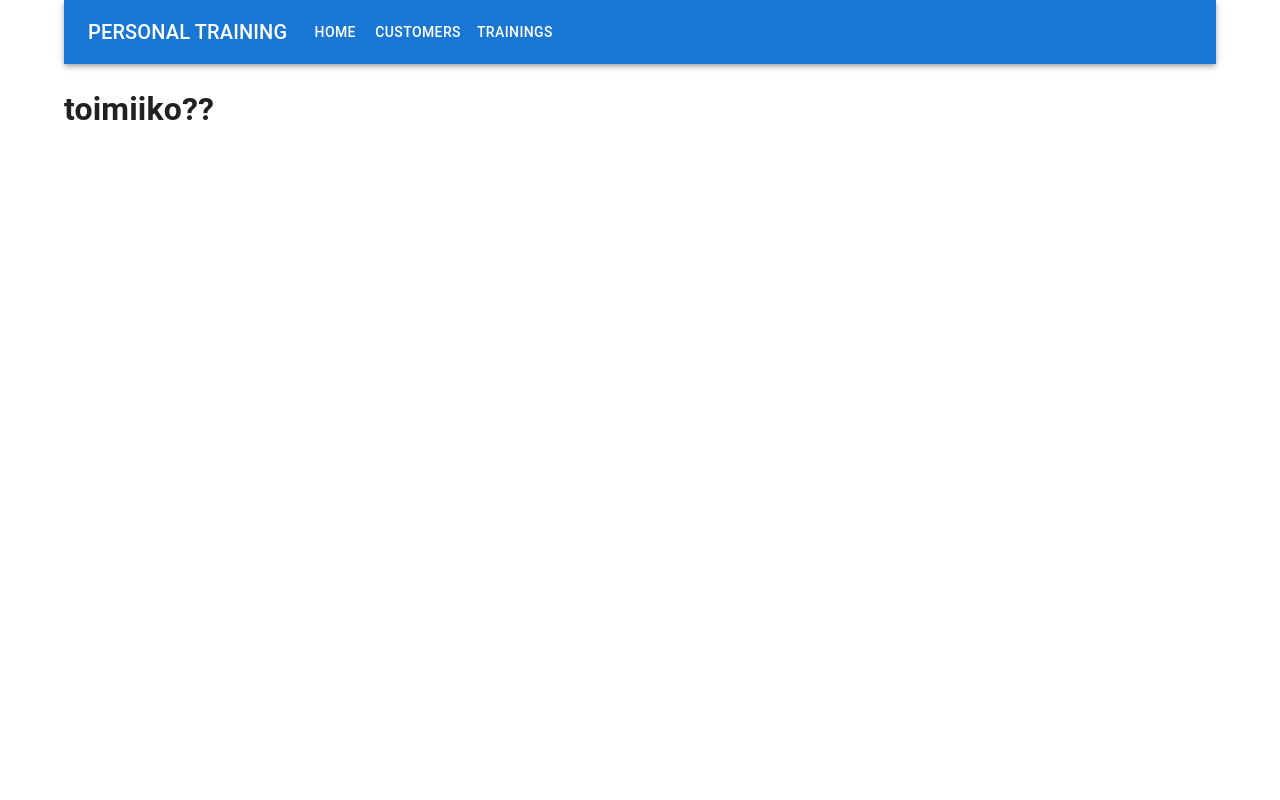
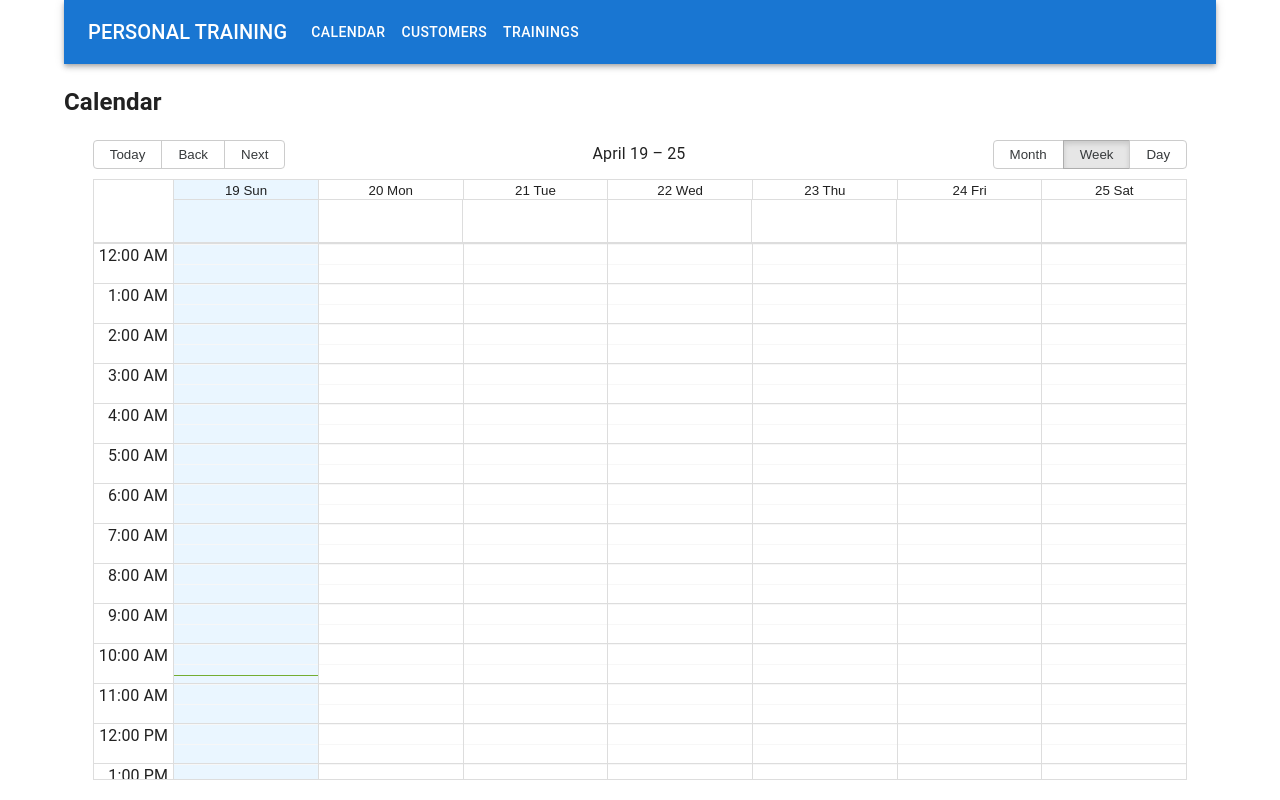
Before and after one commit to lottavahe/personaltrainer, a React (Vite) app: page / in a window 1280 px wide. Built offline with nearby package versions, Linux system fonts and the light colour scheme; no server answers.

Commit message:
yritän saada reactin big calendar toimimaan

```diff
--- a/package.json
+++ b/package.json
@@ -17,7 +17,9 @@
     "@mui/x-data-grid": "^9.0.2",
     "date-fns": "^4.1.0",
     "dayjs": "^1.11.20",
+    "moment": "^2.30.1",
     "react": "^19.2.4",
+    "react-big-calendar": "^1.19.4",
     "react-dom": "^19.2.4",
     "react-router-dom": "^7.14.0"
   },
@@ -25,6 +27,7 @@
     "@eslint/js": "^9.39.4",
     "@types/node": "^24.12.0",
     "@types/react": "^19.2.14",
+    "@types/react-big-calendar": "^1.16.3",
     "@types/react-dom": "^19.2.3",
     "@vitejs/plugin-react": "^6.0.1",
     "eslint": "^9.39.4",
--- a/src/App.tsx
+++ b/src/App.tsx
@@ -17,7 +17,7 @@ function App() {
               PERSONAL TRAINING{" "}
             </Typography>
             <Button color="inherit" component={Link} to="/">
-              Home
+              Calendar
             </Button>
             <Button color="inherit" component={Link} to="/customers">
               Customers
--- /dev/null
+++ b/src/components/TrainingCalendar.tsx
@@ -0,0 +1,43 @@
+import { useEffect, useState } from "react";
+import { Calendar, dayjsLocalizer } from "react-big-calendar";
+import dayjs from "dayjs";
+import "react-big-calendar/lib/css/react-big-calendar.css";
+import { fetchTrainings } from "../api";
+import type { Training } from "../types";
+
+//käytin näitä nettisivuja apuna https://www.npmjs.com/package/react-big-calendar
+// https://github.com/arecvlohe/rbc-starter
+
+const localizer = dayjsLocalizer(dayjs);
+
+function TrainingCalendar() {
+  const [trainings, setTrainings] = useState<Training[]>([]);
+
+  useEffect(() => {
+    fetchTrainings()
+      .then((data) => setTrainings(data))
+      .catch((error) => console.error(error));
+  }, []);
+
+  const events = trainings.map((training) => ({
+    id: training.id,
+    title: training.activity + " / " + training.customer.firstname + " " + training.customer.lastname,
+    start: new Date(training.date),
+    end: new Date(new Date(training.date).getTime() + training.duration * 60000),
+  }));
+
+  return (
+    <div style={{ height: "80vh", width: "95%", margin: "auto" }}>
+      <Calendar
+        localizer={localizer}
+        events={events}
+        startAccessor="start"
+        endAccessor="end"
+        defaultView="week"
+        views={["month", "week", "day"]}
+      />
+    </div>
+  );
+}
+
+export default TrainingCalendar;
--- a/src/main.tsx
+++ b/src/main.tsx
@@ -2,7 +2,7 @@ import { StrictMode } from 'react'
 import { createRoot } from 'react-dom/client'
 import App from './App.tsx'
 import { createBrowserRouter, RouterProvider } from 'react-router-dom'
-import HomePage from './pages/HomePage.tsx'
+import CalendarPage from './pages/CalendarPage.tsx'
 import CustomersPage from './pages/CustomersPage.tsx'
 import TrainingsPage from './pages/TrainingsPage.tsx'
 
@@ -15,7 +15,7 @@ const router = createBrowserRouter([
     children: [
       {
         index: true,
-        element: <HomePage />,
+        element: <CalendarPage />,
       },
       {
         path: 'customers',
--- /dev/null
+++ b/src/pages/CalendarPage.tsx
@@ -0,0 +1,11 @@
+import TrainingCalendar from "../components/TrainingCalendar";
+
+function CalendarPage() {
+ return (
+    <div>
+      <h2>Calendar</h2>
+      <TrainingCalendar/>
+    </div>
+  );
+}
+export default CalendarPage;
--- a/src/pages/HomePage.tsx
+++ /dev/null
@@ -1,5 +0,0 @@
-function HomePage() {
-  return <h1>toimiiko??</h1>;
-}
-
-export default HomePage;
```
Also changed, not shown: 1 other file (tests, documents, lock files or other folders).
